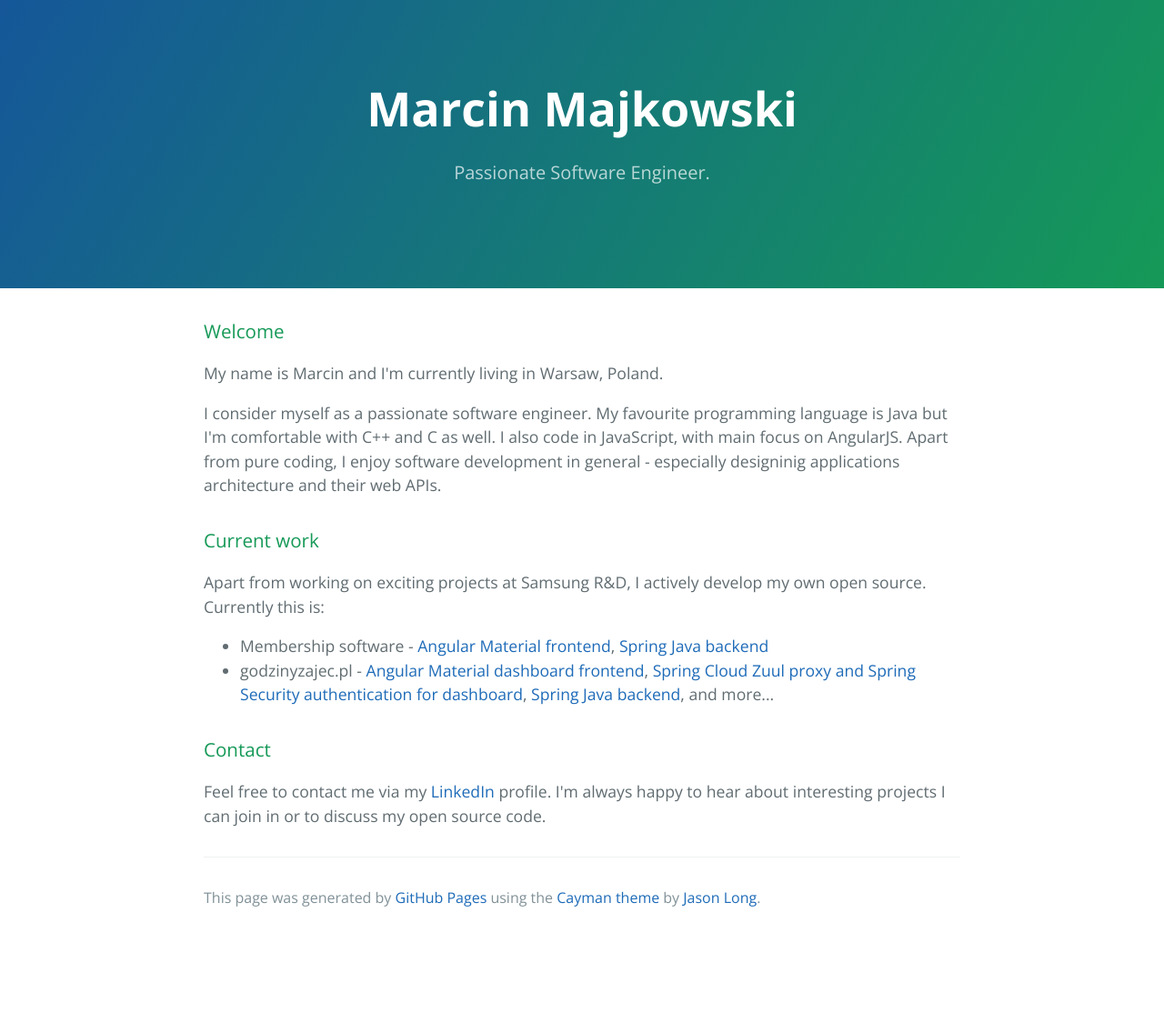
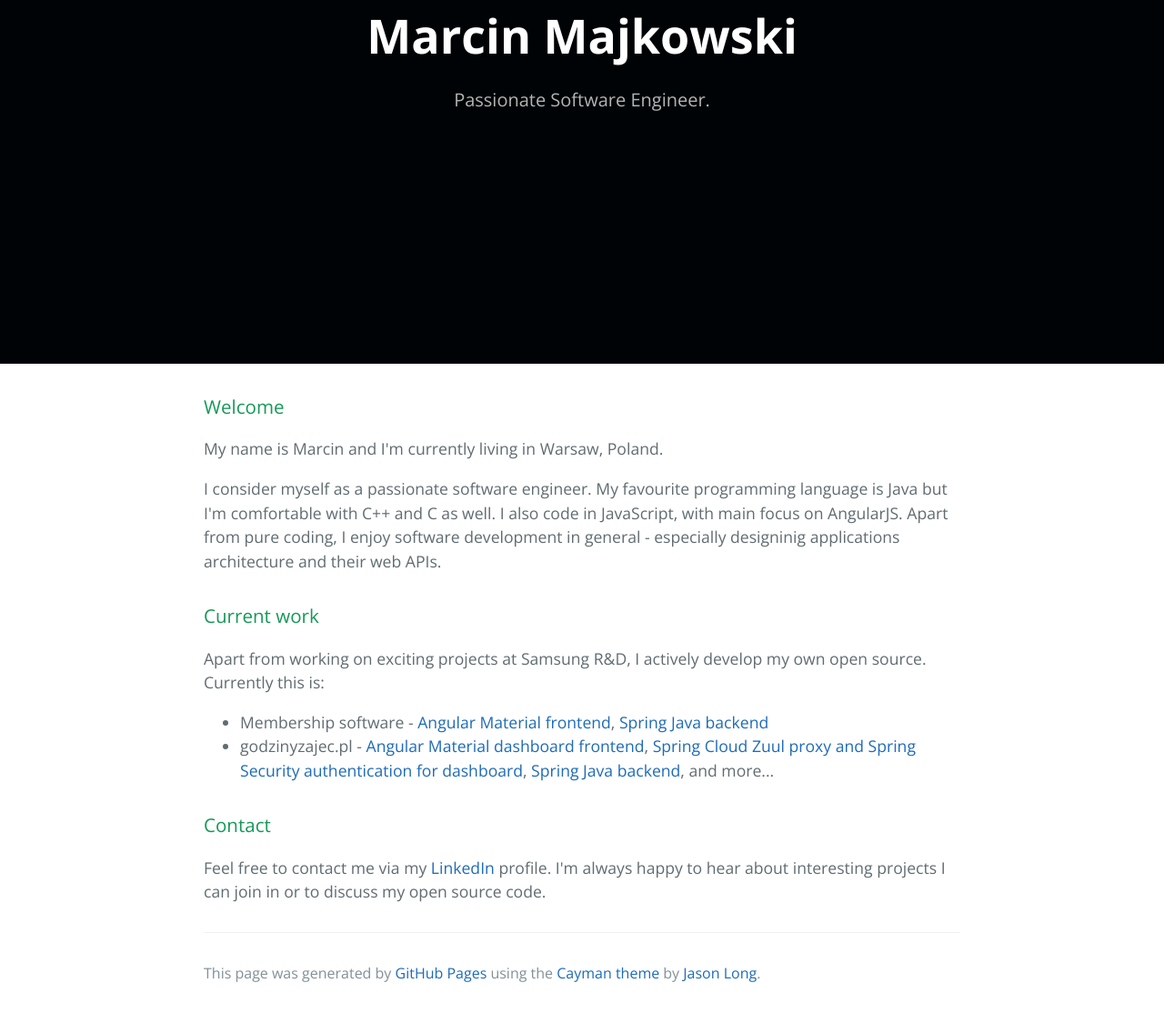
Before and after one commit to marcinmajkowski/marcinmajkowski.github.io, a Jekyll site: the page index.html, which Jekyll copies as it is, in a window 1280 px wide. Shown: the whole page at 91% size. Built offline with Jekyll 4.4.1, drawn with Linux system fonts in a browser that asks for light colours; before the commit the page ends 1031 px from its top, so only the background shows below that.

Commit message:
Update stylesheet.css

```diff
--- a/stylesheets/stylesheet.css
+++ b/stylesheets/stylesheet.css
@@ -56,20 +56,8 @@ a {
 .page-header {
   color: #fff;
   text-align: center;
-  background-color: #159957;
-  background-image: linear-gradient(120deg, #155799, #159957); }
-
-@media screen and (min-width: 64em) {
-  .page-header {
-    padding: 5rem 6rem; } }
-
-@media screen and (min-width: 42em) and (max-width: 64em) {
-  .page-header {
-    padding: 3rem 4rem; } }
-
-@media screen and (max-width: 42em) {
-  .page-header {
-    padding: 2rem 1rem; } }
+  background-color: #000305;
+  height: 400px; }
 
 .project-name {
   margin-top: 0;
```
